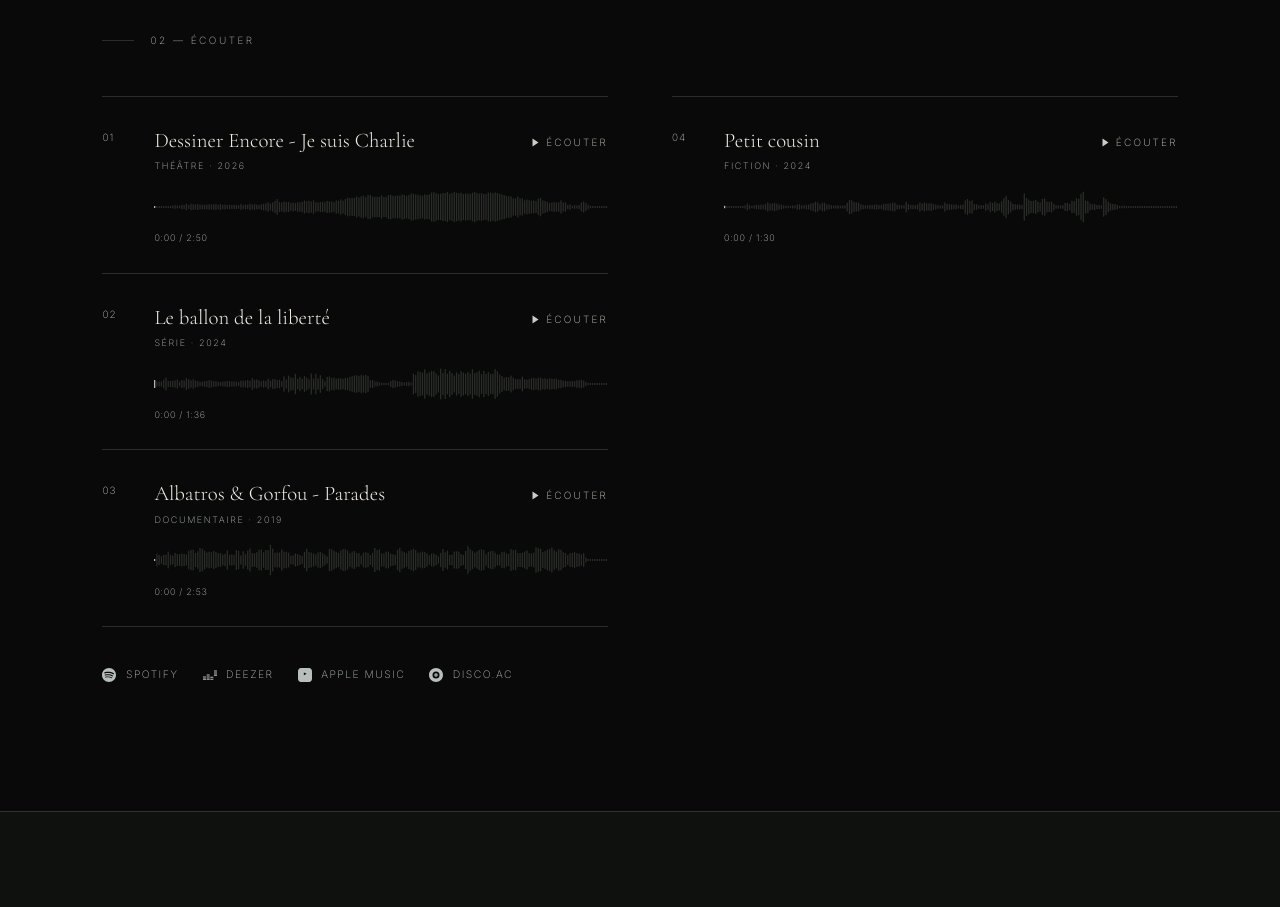
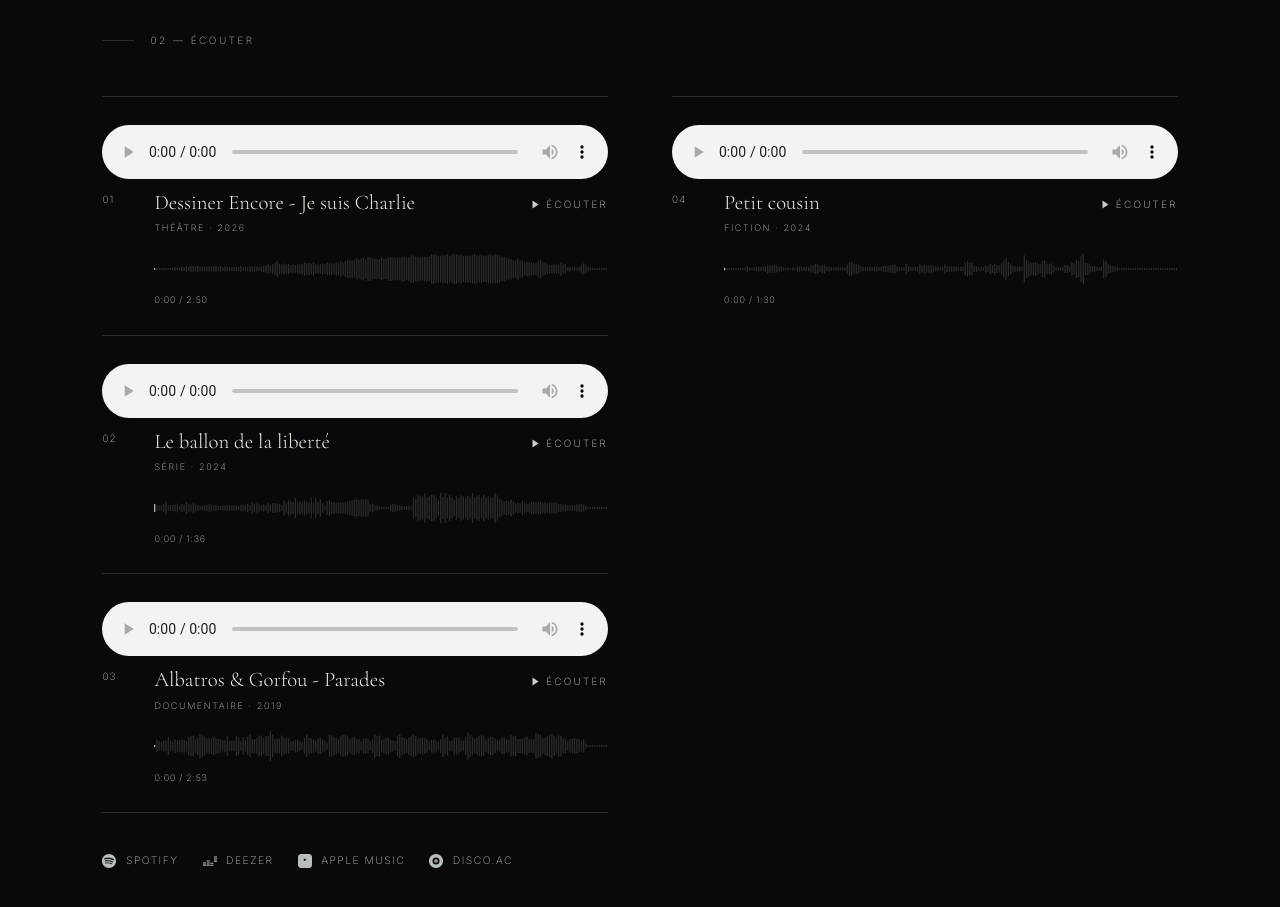
Before and after one commit to mbcstudiomusic/studio-mbc, a Next.js app: page / in a window 1280 px wide. Shown: the part 1680-2587 px from the top of the page. Built offline with nearby package versions, Linux system fonts and the light colour scheme.

Commit message:
debug: ajout contrôles natifs audio temporaires

```diff
--- a/src/components/AudioPlayer.tsx
+++ b/src/components/AudioPlayer.tsx
@@ -212,7 +212,7 @@ export default function AudioPlayer({ index, title, subtitle, src, isActive, onP
 
   return (
     <div className="ecouter-track" style={{ borderTop: "1px solid var(--line)", padding: "1.75rem 0" }}>
-      <audio ref={audioRef} src={src} preload="metadata" />
+      <audio ref={audioRef} src={src} preload="metadata" controls style={{ width: "100%", marginBottom: "0.5rem" }} />
 
       <div style={{ display: "flex", gap: "2rem", alignItems: "flex-start" }}>
         {/* Track number */}
```
